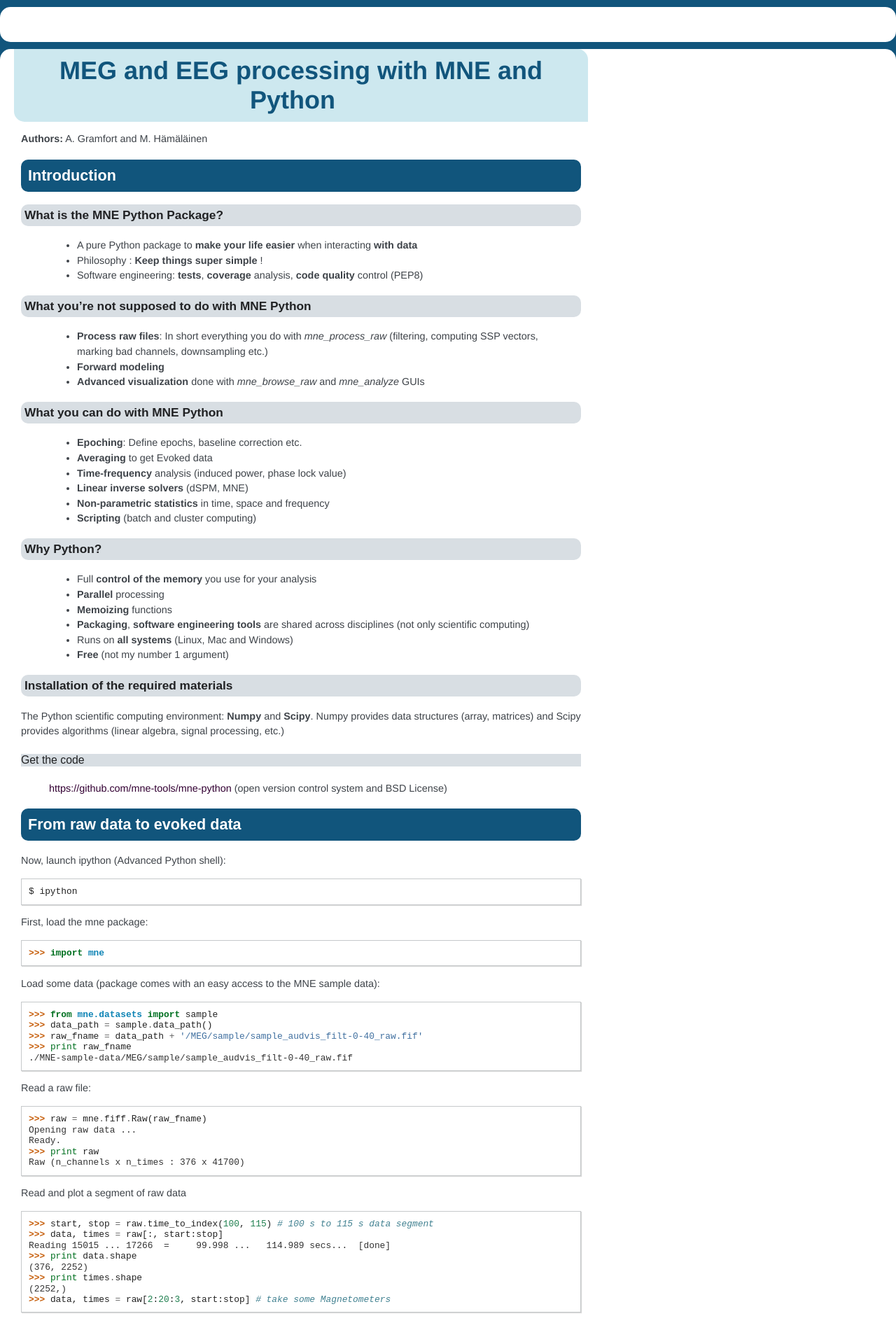
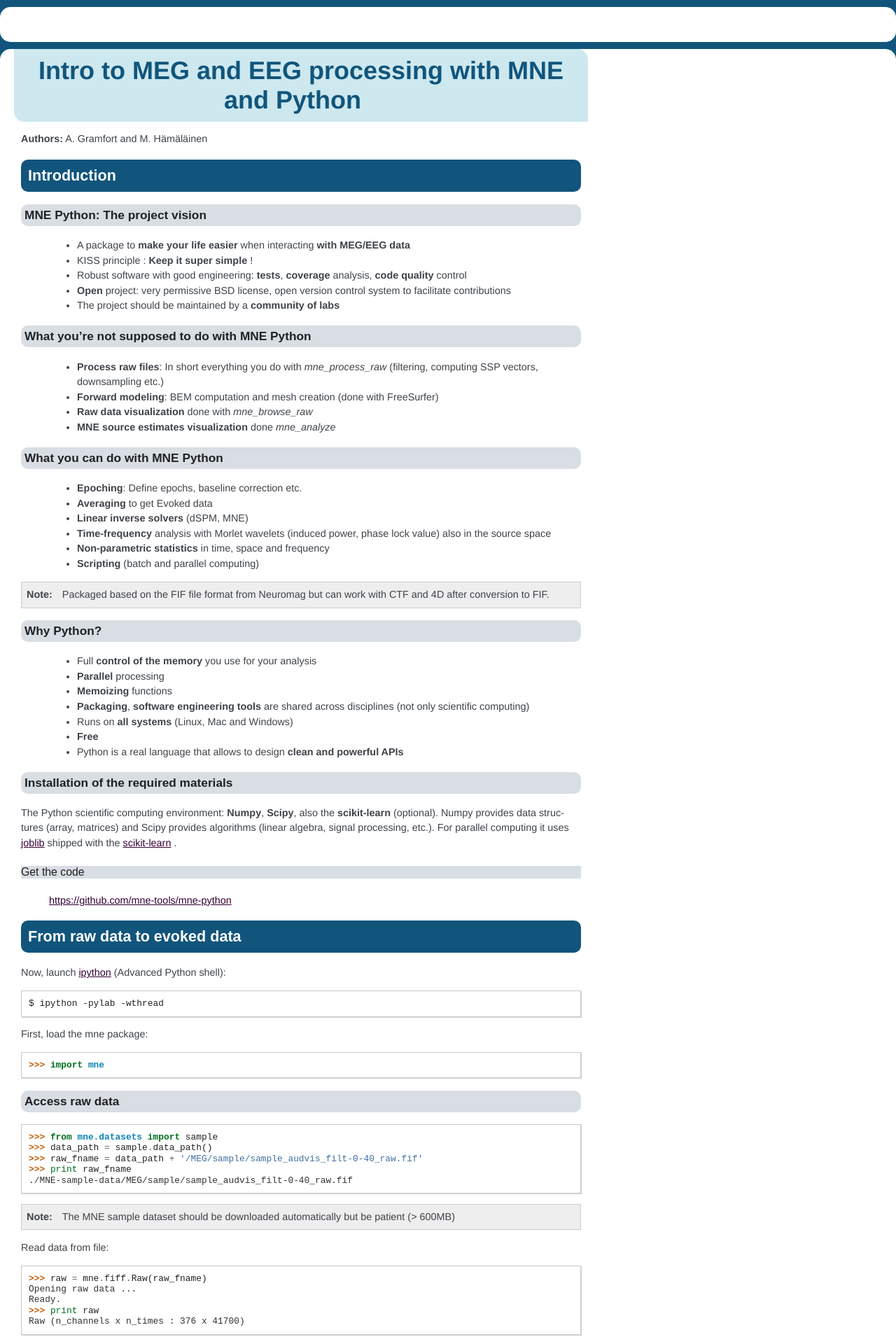
Before and after one commit to dengemann/mne-python-intro, a Sphinx documentation site: the page built from source/index.rst, in a window 1280 px wide. Shown: the top 1920 px of the page at 70% size. Built offline with Sphinx 7.4.7, drawn with Linux system fonts in a browser that asks for light colours; formulas are drawn with MathJax 3; some of the changed text lies outside the part shown.

Commit message:
update for HBM

```diff
--- a/source/index.rst
+++ b/source/index.rst
@@ -1,6 +1,6 @@
-==========================================
-MEG and EEG processing with MNE and Python
-==========================================
+===================================================
+Intro to MEG and EEG processing with MNE and Python
+===================================================
 
 **Authors:** A. Gramfort and M. Hämäläinen
 
@@ -10,29 +10,34 @@
 Introduction
 ==============
 
-What is the MNE Python Package?
--------------------------------
+MNE Python: The project vision
+------------------------------
 
-    - A pure Python package to **make your life easier** when interacting **with data**
-    - Philosophy : **Keep things super simple** !
-    - Software engineering: **tests**, **coverage** analysis, **code quality** control (PEP8)
+    - A package to **make your life easier** when interacting **with MEG/EEG data**
+    - KISS principle : **Keep it super simple** !
+    - Robust software with good engineering: **tests**, **coverage** analysis, **code quality** control
+    - **Open** project: very permissive BSD license, open version control system to facilitate contributions
+    - The project should be maintained by a **community of labs**
 
 What you're not supposed to do with MNE Python
 ----------------------------------------------
 
-    - **Process raw files**: In short everything you do with *mne_process_raw* (filtering, computing SSP vectors, marking bad channels, downsampling etc.)
-    - **Forward modeling**
-    - **Advanced visualization** done with *mne_browse_raw* and  *mne_analyze* GUIs
+    - **Process raw files**: In short everything you do with *mne_process_raw* (filtering, computing SSP vectors, downsampling etc.)
+    - **Forward modeling**: BEM computation and mesh creation (done with FreeSurfer)
+    - **Raw data visualization** done with *mne_browse_raw*
+    - **MNE source estimates visualization** done *mne_analyze*
 
 What you can do with MNE Python
 ----------------------------------------------
 
     - **Epoching**: Define epochs, baseline correction etc.
     - **Averaging** to get Evoked data
-    - **Time-frequency** analysis (induced power, phase lock value)
     - **Linear inverse solvers** (dSPM, MNE)
+    - **Time-frequency** analysis with Morlet wavelets (induced power, phase lock value) also in the source space
     - **Non-parametric statistics** in time, space and frequency
-    - **Scripting** (batch and cluster computing)
+    - **Scripting** (batch and parallel computing)
+
+.. note:: Packaged based on the FIF file format from Neuromag but can work with CTF and 4D after conversion to FIF.
 
 Why Python?
 -----------
@@ -42,31 +47,41 @@
     - **Memoizing** functions
     - **Packaging**, **software engineering tools** are shared across disciplines (not only scientific computing)
     - Runs on **all systems** (Linux, Mac and Windows)
-    - **Free** (not my number 1 argument)
+    - **Free**
+    - Python is a real language that allows to design **clean and powerful APIs**
 
 Installation of the required materials
 ---------------------------------------
 
-The Python scientific computing environment: **Numpy** and **Scipy**. Numpy provides data structures (array,
-matrices) and Scipy provides algorithms (linear algebra, signal processing, etc.)
+The Python scientific computing environment: **Numpy**, **Scipy**, also the **scikit-learn** (optional).
+Numpy provides data structures (array,
+matrices) and Scipy provides algorithms (linear algebra, signal processing, etc.). For parallel computing
+it uses `joblib`_ shipped with the `scikit-learn`_ .
+
+.. _joblib: http://http://packages.python.org/joblib/
+.. _scikit-learn: http://http://scikit-learn.sourceforge.net/
+
 
 Get the code
 ^^^^^^^^^^^^
 
-  https://github.com/mne-tools/mne-python (open version control system and BSD License)
+  https://github.com/mne-tools/mne-python
 
 From raw data to evoked data
 ============================
 
-Now, launch ipython (Advanced Python shell)::
+.. _ipython: http://ipython.scipy.org/
 
-  $ ipython
+Now, launch `ipython`_ (Advanced Python shell)::
+
+  $ ipython -pylab -wthread
 
 First, load the mne package:
 
     >>> import mne
 
-Load some data (package comes with an easy access to the MNE sample data):
+Access raw data
+---------------
 
 .. doctest::
 
@@ -76,7 +91,9 @@
     >>> print raw_fname
     ./MNE-sample-data/MEG/sample/sample_audvis_filt-0-40_raw.fif
 
-Read a raw file:
+.. note:: The MNE sample dataset should be downloaded automatically but be patient (> 600MB)
+
+Read data from file:
 
     >>> raw = mne.fiff.Raw(raw_fname) # doctest:+ELLIPSIS
     Opening raw data ...
@@ -98,9 +115,17 @@
 .. figure:: images/plot_read_raw_data.png
     :alt: Raw data
 
-Extracts events triggers:
+Save a segment of 150s of raw data (MEG only):
 
-    >>> events = mne.find_events(raw)
+    >>> picks = mne.fiff.pick_types(raw.info, meg=True, eeg=False, stim=True)
+    >>> raw.save('sample_audvis_meg_raw.fif', tmin=0, tmax=150, picks=picks)
+
+Define and read epochs
+----------------------
+
+First extract events:
+
+    >>> events = mne.find_events(raw, stim_channel='STI 014')
     Reading 6450 ... 48149  =     42.956 ...   320.665 secs...  [done]
     >>> print events[:5]
     [[6994    0    2]
@@ -109,14 +134,24 @@
      [7304    0    4]
      [7413    0    2]]
 
-Define and read epochs:
+Define epochs parameters:
 
     >>> event_id = 1
     >>> tmin = -0.2
     >>> tmax = 0.5
-    >>> exclude = raw.info['bads'] + ['MEG 2443', 'EEG 053'] # bads + 2 more
-    >>> picks = mne.fiff.pick_types(raw.info, meg=True, eeg=True, stim=False, exclude=exclude)
-    >>> epochs = mne.Epochs(raw, events, event_id, tmin, tmax, picks=picks, baseline=(None, 0), preload=False)
+
+Exclude some channels (bads + 2 more):
+
+    >>> exclude = raw.info['bads'] + ['MEG 2443', 'EEG 053']
+
+Pick the good channels:
+
+    >>> picks = mne.fiff.pick_types(raw.info, meg=True, eeg=True, eog=True, stim=False, exclude=exclude)
+
+Read epochs:
+
+    >>> epochs = mne.Epochs(raw, events, event_id, tmin, tmax, proj=True, picks=picks, baseline=(None, 0),
+                            preload=False, reject=dict(grad=4000e-13, mag=4e-12, eog=150e-6))
     4 projection items activated
     The projection vectors do not apply to these channels
     72 matching events found
@@ -143,6 +178,62 @@
   Reading ...
   >>> print max_in_each_epoch[:4]
   [2.6751692973693302e-05, 3.5135456261958446e-05, 2.0282791755715339e-05, 2.2940160602805886e-05]
+
+Inverse modeling: MNE and dSPM on evoked and raw data
+=====================================================
+
+Import the required functions:
+
+    >>> from mne.minimum_norm import apply_inverse, read_inverse_operator
+
+Read the inverse operator:
+
+    >>> fname_inv = data_path + '/MEG/sample/sample_audvis-meg-oct-6-meg-inv.fif'
+    >>> inverse_operator = read_inverse_operator(fname_inv)
+
+Define the inverse parameters:
+
+    >>> snr = 3.0
+    >>> lambda2 = 1.0 / snr ** 2
+    >>> dSPM = True
+
+Compute the inverse solution:
+
+    >>> stc = apply_inverse(evoked, inverse_operator, lambda2, dSPM)
+
+Save the source time courses to disk:
+
+    >>> stc.save('mne_dSPM_inverse')
+
+Now, let's compute dSPM on a raw file within a label:
+
+    >>> fname_label = data_path + '/MEG/sample/labels/Aud-lh.label'
+    >>> label = mne.read_label(fname_label)
+
+Compute inverse solution during the first 15s:
+
+    >>> start, stop = raw.time_to_index(0, 15)  # read the first 15s of data
+    >>> stc = apply_inverse_raw(raw, inverse_operator, lambda2, dSPM, label, start, stop)
+
+Save result in stc files:
+
+    >>> stc.save('mne_dSPM_raw_inverse_Aud')
+
+What else can I do?
+===================
+
+    - morph stc from one brain to another for group studies
+    - estimate power in the source space
+    - estimate noise covariance matrix from Raw and Epochs
+    - detect heart beat QRS component
+    - detect eye blinks and EOG artifacts
+
+What comes next?
+================
+
+    - sparse solvers
+    - coherence measures
+    - anything you want to contribute for the community !
 
 Some screen shots
 =================
@@ -173,5 +264,7 @@
     Statistics on evoked data
 
 
-Some more ? go to www.martinos.org/mne (soon public)
-====================================================
+Want to know more ? Go to `martinos.org/mne`_
+=================================================
+
+.. _martinos.org/mne: http://www.martinos.org/mne
--- a/source/themes/mne/static/nature.css_t
+++ b/source/themes/mne/static/nature.css_t
@@ -258,7 +258,7 @@
 
 a {
     color: #330033;
-    text-decoration: none;
+    text-decoration: underline;
 }
 
 a:hover {
@@ -405,3 +405,8 @@
     border-top: 1px solid #ac9;
     border-bottom: 1px solid #ac9;
 }
+
+h2 a {
+    color: #FFFFFF;
+    text-decoration: underline;
+}
```
